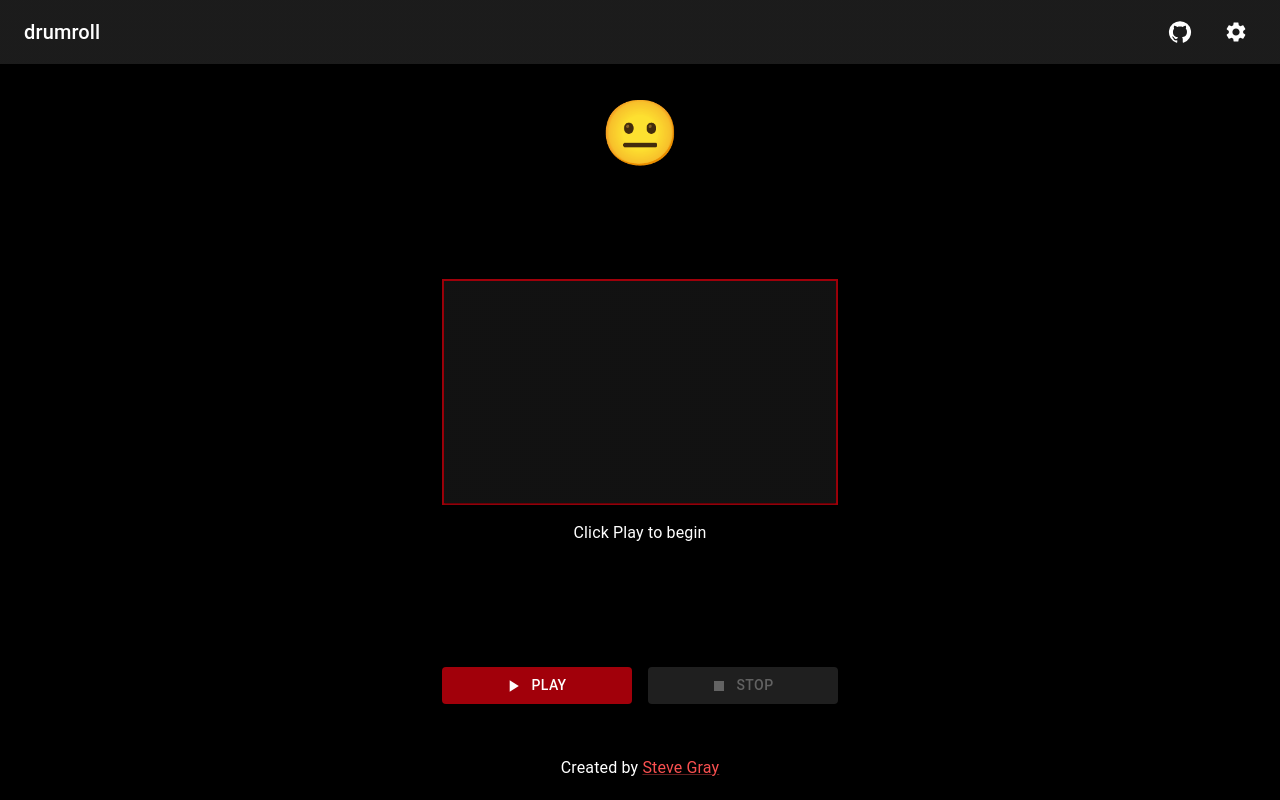
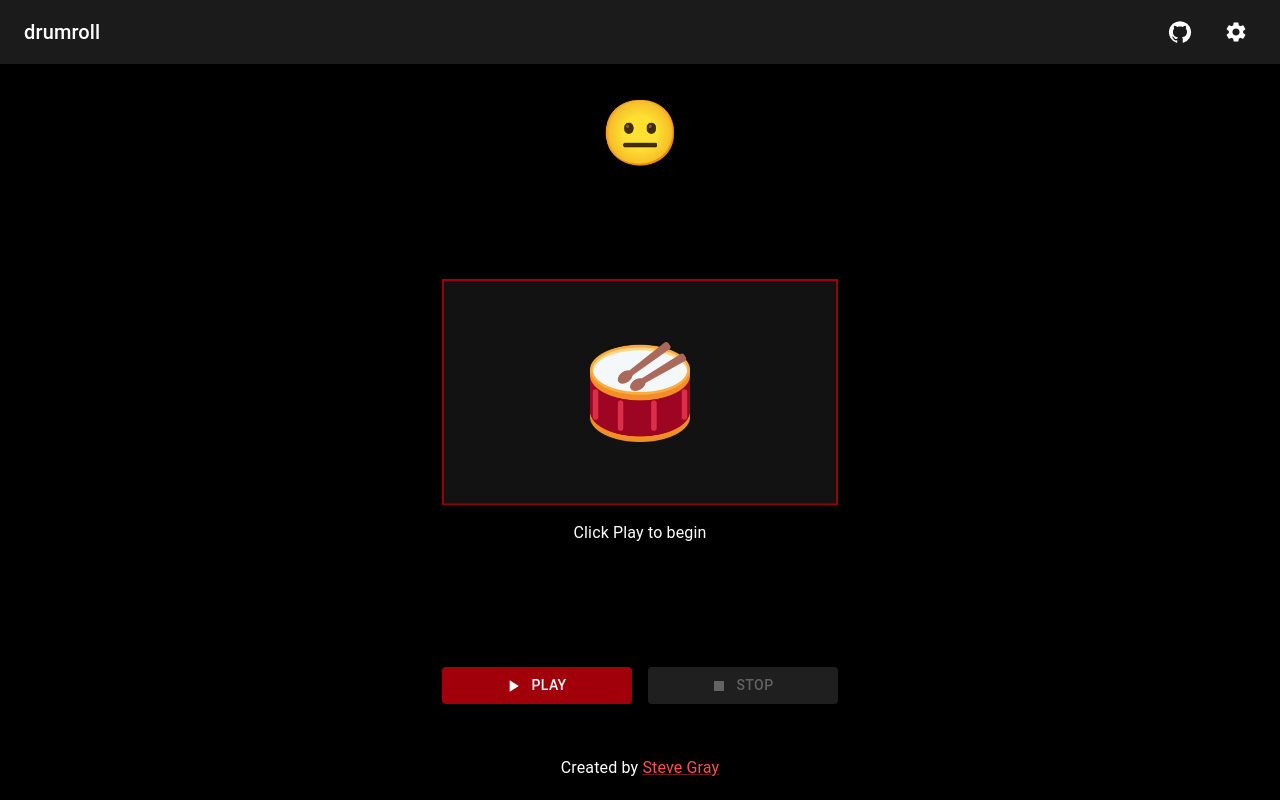
Before and after one commit to heystevegray/drumroll, a Next.js app: page / in a window 1280 px wide. Built offline with nearby package versions, Linux system fonts and the light colour scheme; no server answers.

Commit message:
Added the drum image back

```diff
--- a/components/Gif.tsx
+++ b/components/Gif.tsx
@@ -90,7 +90,17 @@ const Gif = ({ show }: Props) => {
                 {show ? (
                     <Image alt={alt} layout="intrinsic" src={source} width={width} height={height} />
                 ) : (
-                    <Paper square sx={{ width, height }} />
+                    <Paper square sx={{ width, height }}>
+                        <Grid container sx={{ height: '100%' }} alignItems="center" justifyContent="center">
+                            <Image
+                                width={100}
+                                height={100}
+                                layout="fixed"
+                                src="/android-chrome-192x192.png"
+                                alt="drum with drum sticks"
+                            />
+                        </Grid>
+                    </Paper>
                 )}
             </Grid>
             <Grid item xs={12} sx={{ paddingRight: 2, p: 2 }}>
```
